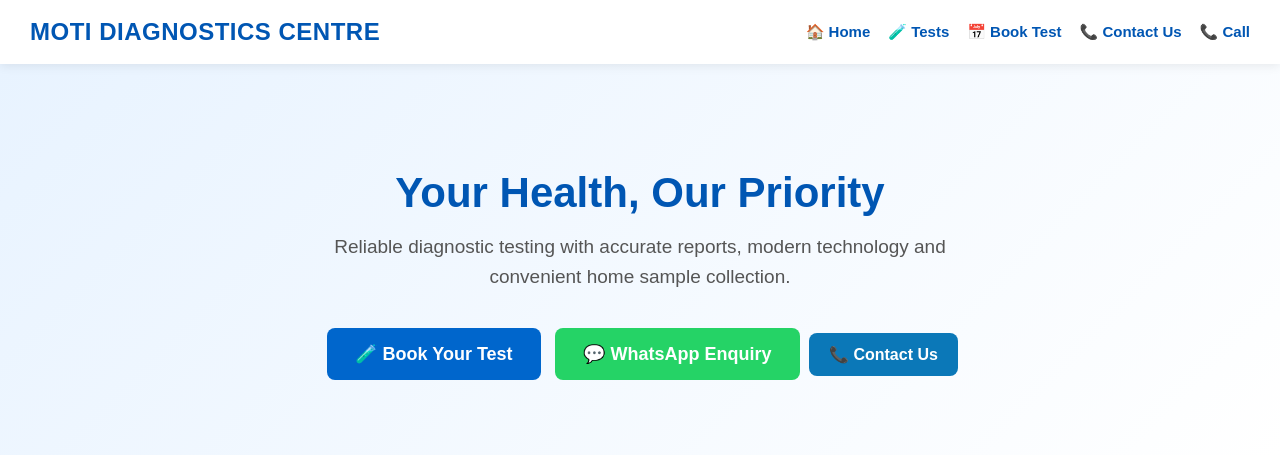
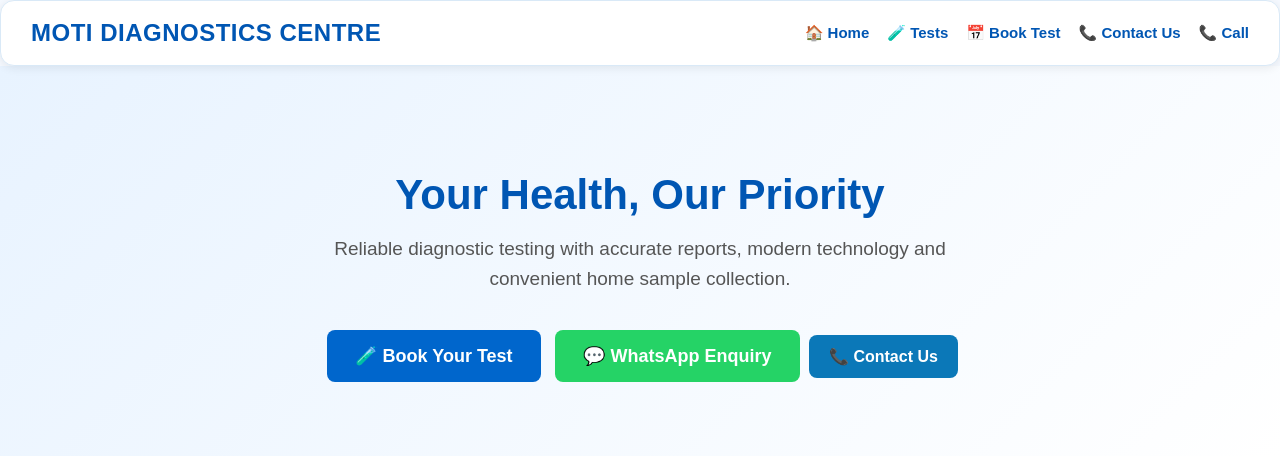
Before and after one commit to aarthak21-beep/test-booking, a Flask app: page / in a window 1280 px wide. Shown: the top 456 px of the page. Run offline with Flask 3, Linux system fonts and the light colour scheme.

Commit message:
Update booking.html

```diff
--- a/templates/booking.html
+++ b/templates/booking.html
@@ -32,6 +32,8 @@
             position: sticky;
 top: 0;
 z-index: 1000;
+            border: 1px solid #d9e9f7;
+border-radius: 14px;
             box-shadow: 0 2px 10px rgba(0,0,0,0.08);
         }
 
```
